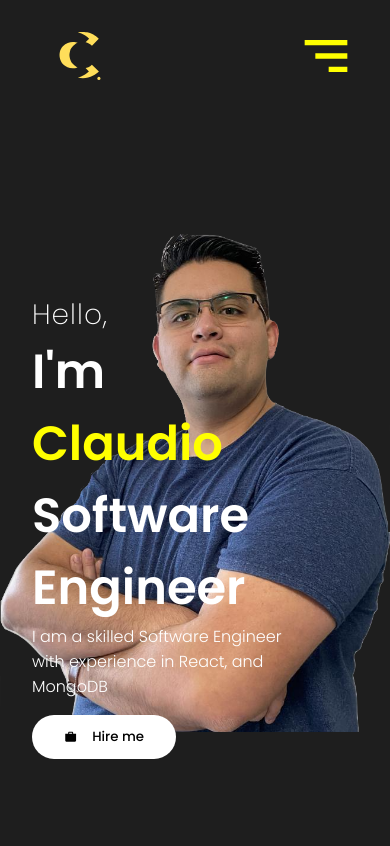
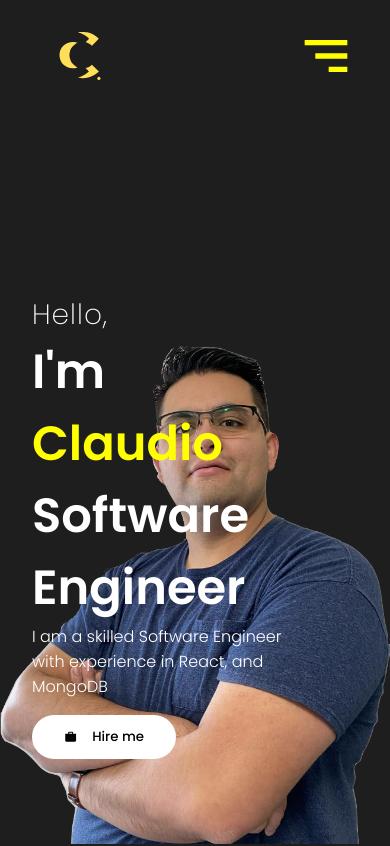
Before and after one commit to claudio-parra/portfolio, a React (Create React App) app: page / in a window 390 px wide. Shown: the top 846 px of the page. Built offline with nearby package versions, Linux system fonts and the light colour scheme.

Commit message:
Update position of background image in Intro component

```diff
--- a/src/components/Intro/intro.css
+++ b/src/components/Intro/intro.css
@@ -70,12 +70,11 @@
     .bg{
         position: absolute;
         right: 0;
-        bottom: 7rem;
+        bottom: 0;
         z-index: -1;
         object-fit: contain;
         max-width: 100%; /* Ensure the image does not exceed the width of the container */
         height: auto;   /* Maintain aspect ratio */
-        max-height: 90vh;
     }
 
 }
```
